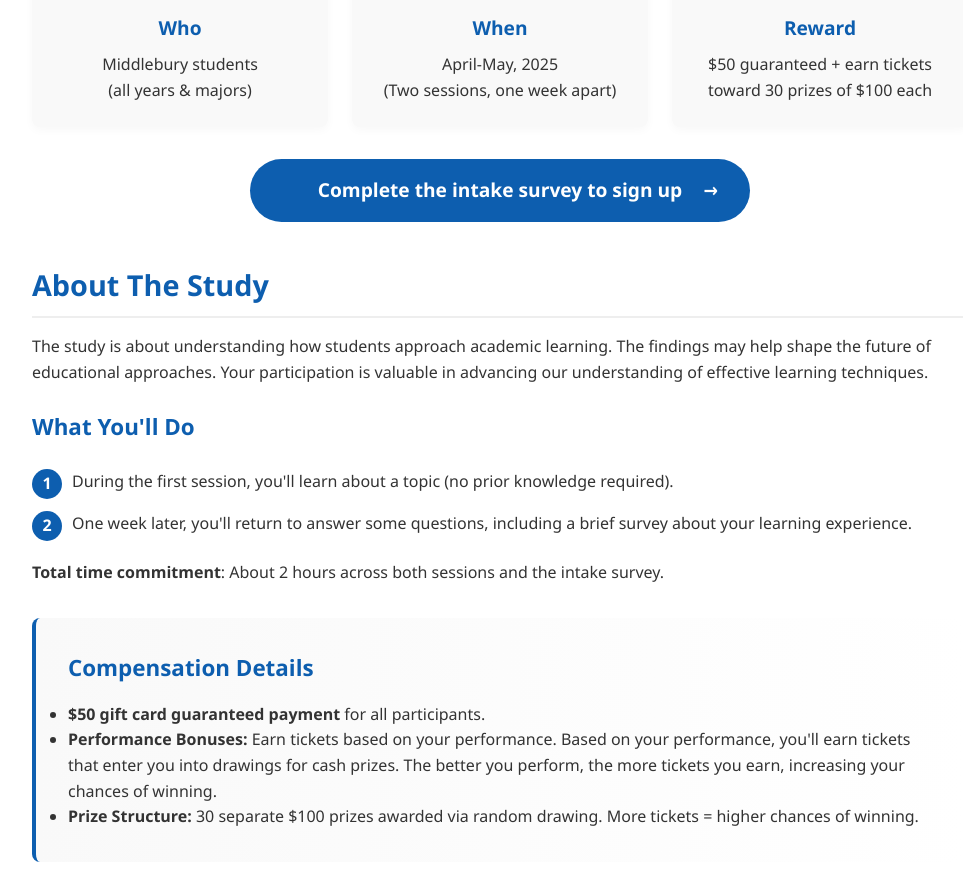
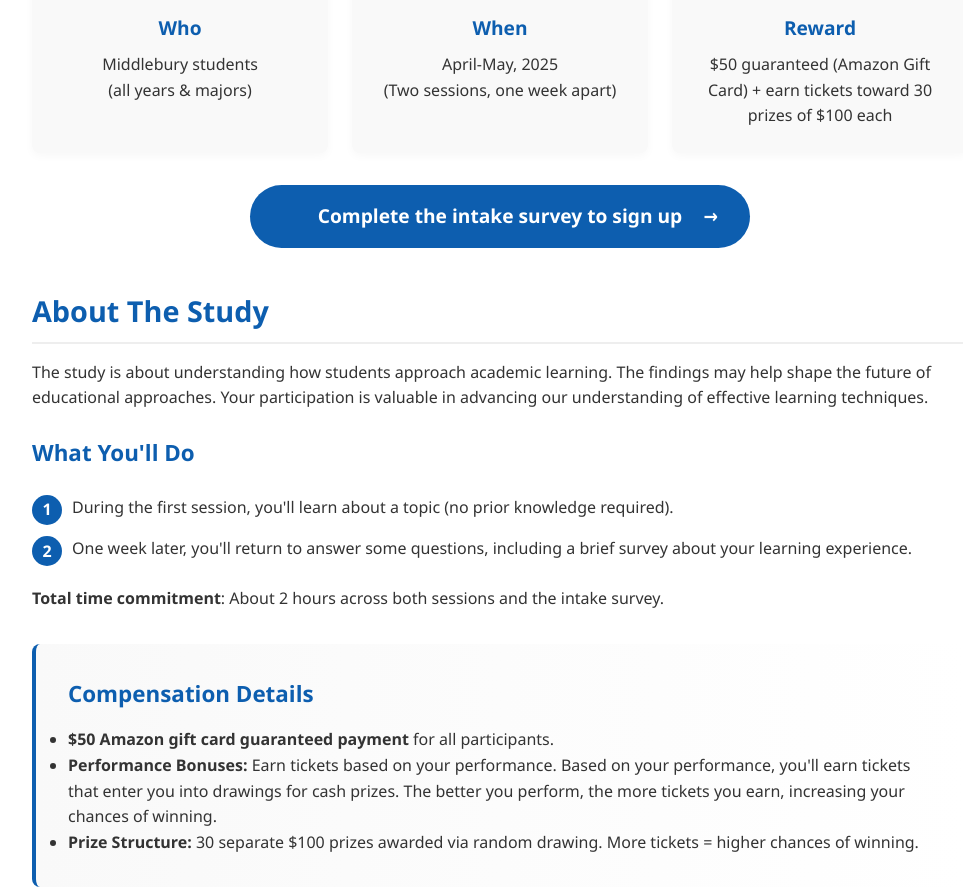
Before and after one commit to germanjreyes/middlearns, a plain HTML site: page index.html in a window 1280 px wide. Shown: the part 285-1176 px from the top of the page, without its empty margins (140-1103 px from the left). Drawn offline with Linux system fonts and the light colour scheme.

Commit message:
modified:   index.html

```diff
--- a/index.html
+++ b/index.html
@@ -439,7 +439,7 @@
                 <div class="detail-card">
                     <div class="card-icon" aria-label="Reward information">💰</div>
                     <h3>Reward</h3>
-                    <p>$50 guaranteed + earn tickets toward 30 prizes of $100 each</p>
+                    <p>$50 guaranteed (Amazon Gift Card) + earn tickets toward 30 prizes of $100 each</p>
                 </div>
             </div>
 
@@ -460,7 +460,7 @@
             <div class="compensation">
                 <h3>Compensation Details</h3>
                 <ul>
-                    <li><strong>$50 gift card guaranteed payment</strong> for all participants.</li>
+                    <li><strong>$50 Amazon gift card guaranteed payment</strong> for all participants.</li>
                     <li><strong>Performance Bonuses:</strong> Earn tickets based on your performance. Based on your performance, you'll earn tickets that enter you into drawings for cash prizes. The better you perform, the more tickets you earn, increasing your chances of winning.</li>
                     <li><strong>Prize Structure:</strong> 30 separate $100 prizes awarded via random drawing. More tickets = higher chances of winning.</li>
                 </ul>
```
